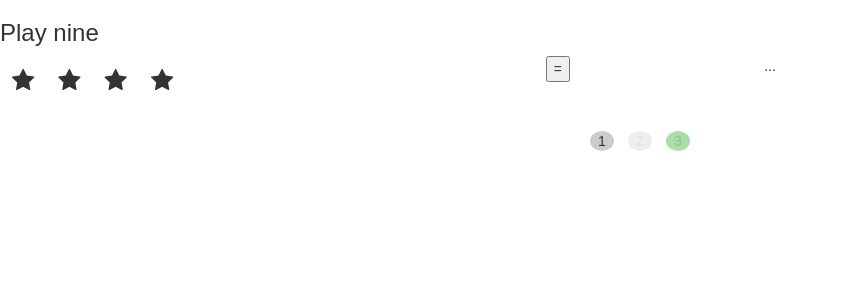
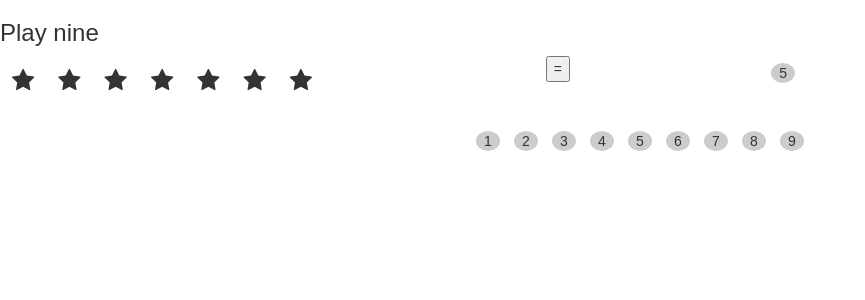
Before and after one commit to ngohungphuc/ReactJS, a React (Create React App) app in the folder ReactJs-Getting-Start/nine-game/: page / in a window 1280 px wide. Shown: the top 300 px of the page, without its empty margins (0-865 px from the left). Built offline with nearby package versions, Linux system fonts and the light colour scheme.

Commit message:
The Numbers Frame

```diff
--- a/ReactJs-Getting-Start/nine-game/package.json
+++ b/ReactJs-Getting-Start/nine-game/package.json
@@ -3,6 +3,7 @@
   "version": "0.1.0",
   "private": true,
   "dependencies": {
+    "lodash": "^4.17.4",
     "react": "^15.6.1",
     "react-dom": "^15.6.1"
   },
--- a/ReactJs-Getting-Start/nine-game/src/App.js
+++ b/ReactJs-Getting-Start/nine-game/src/App.js
@@ -1,14 +1,17 @@
 import React, {Component} from 'react';
 import logo from './logo.svg';
 import './App.css';
+var _ = require('lodash');
 
 const Stars = (props) => {
+  const numberOfStars = Math.floor(Math.random() * 9);
+
   return (
     <div className="col-md-5">
-      <i className="fa fa-star"></i>
-      <i className="fa fa-star"></i>
-      <i className="fa fa-star"></i>
-      <i className="fa fa-star"></i>
+      {_
+        .range(numberOfStars)
+        .map(i => <i key={i} className="fa fa-star"></i>)
+      }
     </div>
   )
 }
@@ -26,7 +29,7 @@ const Button = (props) => {
 const Answer = (props) => {
   return (
     <div className="col-md-5">
-      ...
+      <span>5</span>
     </div>
   )
 }
@@ -35,13 +38,13 @@ const Numbers = (props) => {
   return (
     <div className="card text-center">
       <div>
-        <span>1</span>
-        <span className="selected">2</span>
-        <span className="used">3</span>
+        {Numbers.list.map((number, i) => <span key={i}>{number}</span>)}
       </div>
     </div>
   )
 }
+
+Numbers.list = _.range(1,10);
 
 class Game extends Component {
   render() {
```
